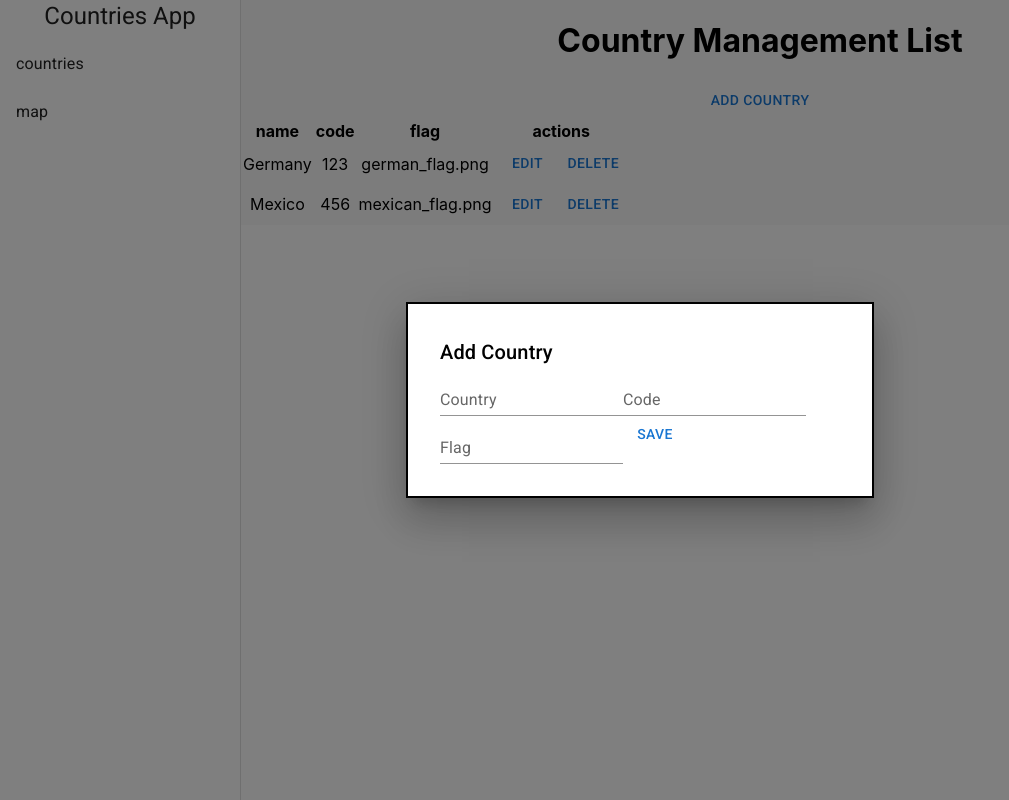
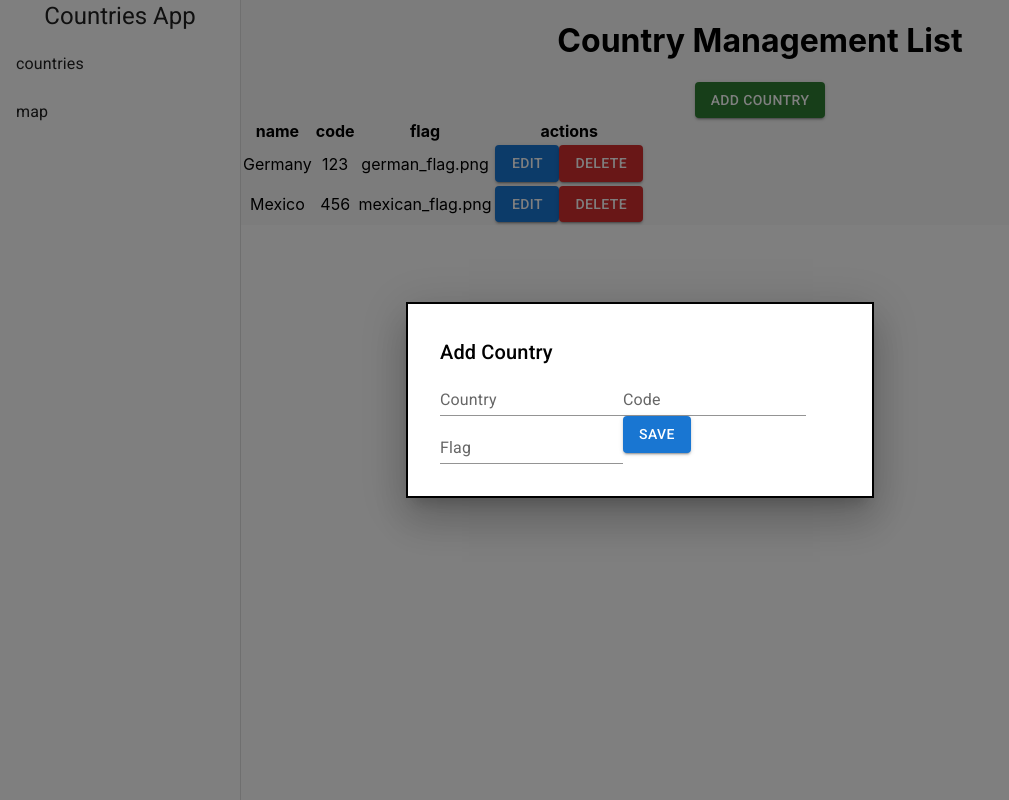
Before and after one commit to djurker21/app2-z2a-react, a React (Create React App) app: page /cml in a window 1280 px wide. Both pictures are taken after a click on the button "ADD COUNTRY". Shown: the whole page, without its empty margins (0-1009 px from the left). Built offline with nearby package versions, Linux system fonts and the light colour scheme.

Commit message:
buttons style

```diff
--- a/src/pages/cml/AddModal.tsx
+++ b/src/pages/cml/AddModal.tsx
@@ -25,7 +25,7 @@ export default function AddModal() {
 
   return (
     <div>
-      <Button onClick={handleOpen}>Add Country</Button>
+      <Button variant="contained" color="success" onClick={handleOpen}>Add Country</Button>
       <Modal
         open={open}
         onClose={handleClose}
@@ -69,7 +69,7 @@ export default function AddModal() {
             value={flag}
             onChange={(e) => setFlag(e.target.value)}
           />
-          <Button onClick={handleSave}>Save</Button>
+          <Button variant="contained" color="primary" onClick={handleSave}>Save</Button>
         </Box>
       </Modal>
     </div>
--- a/src/pages/cml/CML.tsx
+++ b/src/pages/cml/CML.tsx
@@ -39,8 +39,8 @@ export default function CML() {
       <td>{country.code}</td>
       <td>{country.flag}</td>
       <td>
-        <Button onClick={() => handleOpenEdit(i)}>edit</Button>
-        <Button onClick={() => deleteCountry(i)}>delete</Button>
+        <Button variant="contained" color="primary" onClick={() => handleOpenEdit(i)}>edit</Button>
+        <Button variant="contained" color="error" onClick={() => deleteCountry(i)}>delete</Button>
       </td>
     </tr>
   ));
--- a/src/pages/cml/EditModal.tsx
+++ b/src/pages/cml/EditModal.tsx
@@ -77,7 +77,7 @@ export default function EditModal(props: PropsType) {
             value={flag}
             onChange={(e) => setFlag(e.target.value)}
           />
-          <Button onClick={handleSave}>Save</Button>
+          <Button variant="contained" color="primary" onClick={handleSave}>Save</Button>
         </Box>
       </Modal>
     </div>
```
